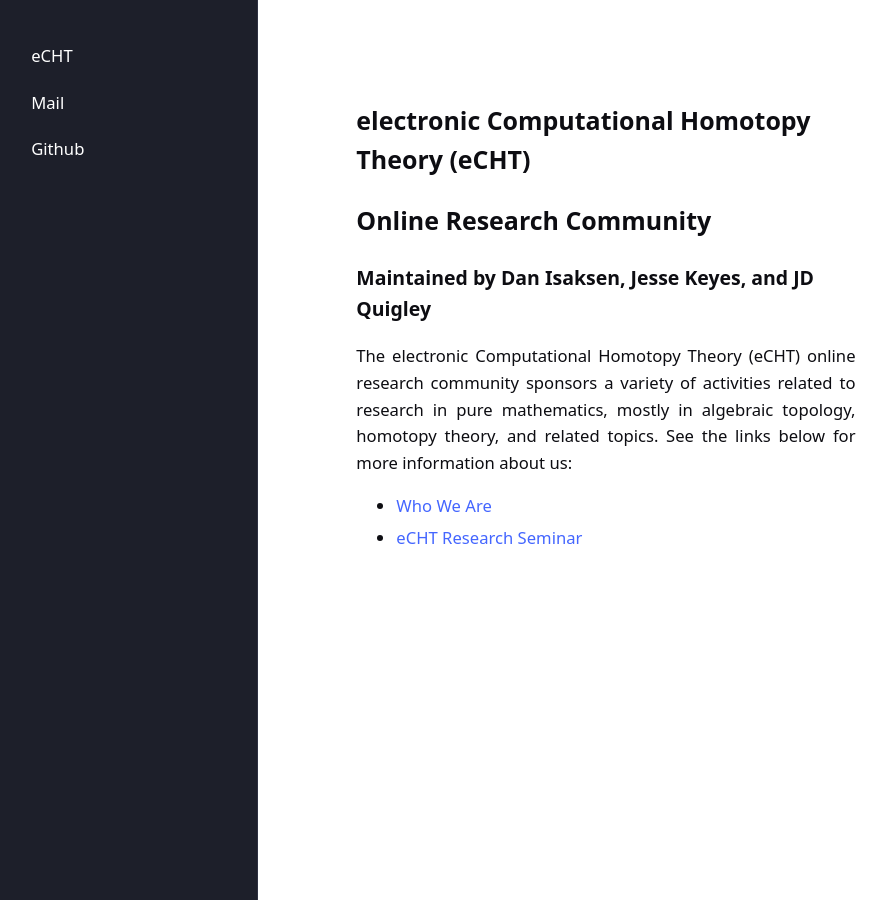
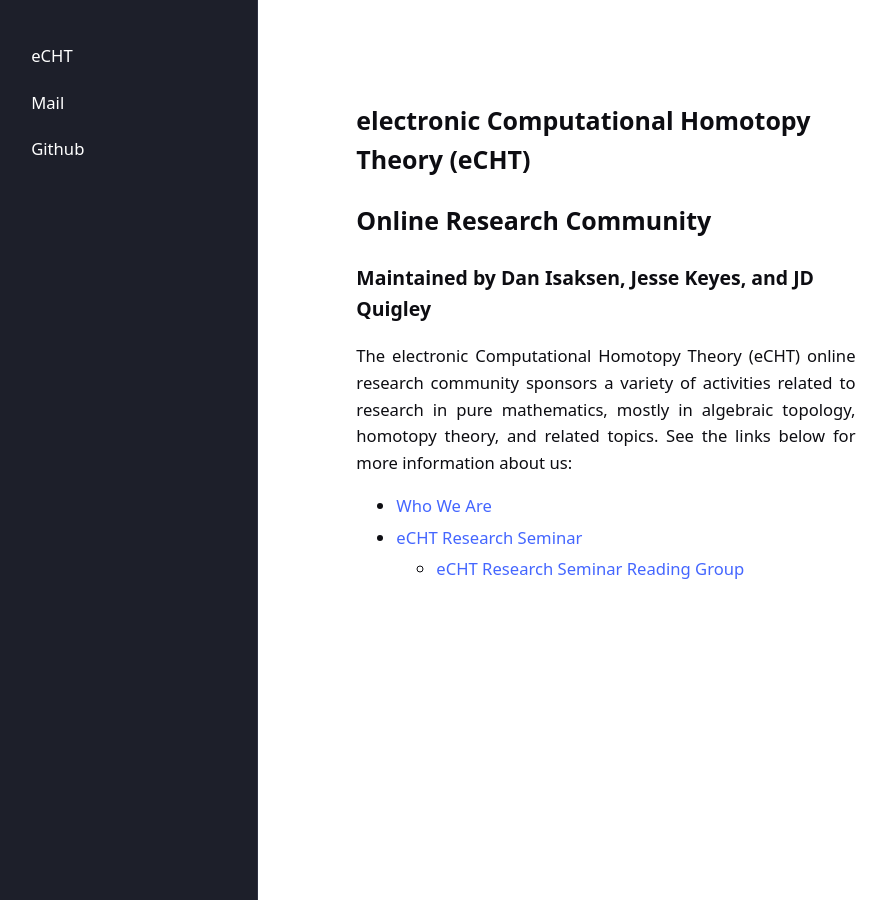
Before and after one commit to eCHTorc/eCHTorc.github.io, a Jekyll site: the page built from index.md, in a window 1280 px wide. Shown: the whole page, without its empty margins (43-929 px from the left). Built offline with Jekyll 4.4.1, drawn with Linux system fonts in a browser that asks for light colours; our own code applies the rules of GitHub Pages for plain Markdown files.

Commit message:
Update index.md

```diff
--- a/index.md
+++ b/index.md
@@ -7,7 +7,9 @@
 The electronic Computational Homotopy Theory (eCHT) online research community sponsors a variety of activities related to research in pure mathematics, mostly in algebraic topology, homotopy theory, and related topics.  See the links below for more information about us:
 
 <ul>
-<li> <a href="https://echtorc.github.io/who-we-are/"> Who We Are </a> </li>
+  <li> <a href="https://echtorc.github.io/who-we-are/"> Who We Are </a> </li>
 
-<li> <a href="https://echtorc.github.io/eCHT-research-seminar"> eCHT Research Seminar </a> </li>
+  <li> <a href="https://echtorc.github.io/eCHT-research-seminar"> eCHT Research Seminar </a>
+    <ul> <li> <a href="https://echtorc.github.io/echt-research-seminar-reading-group"> eCHT Research Seminar Reading Group </a> </li> </ul>
+  </li>
 </ul>
```
